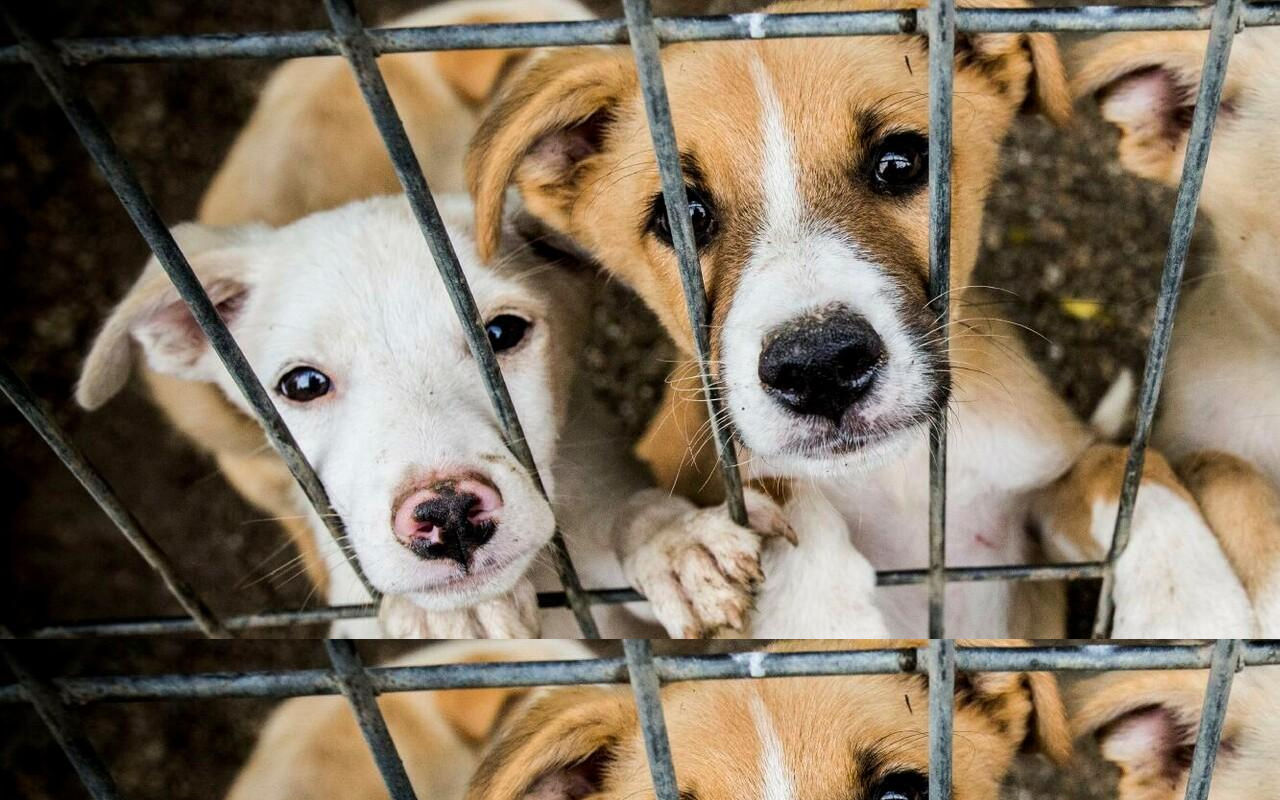
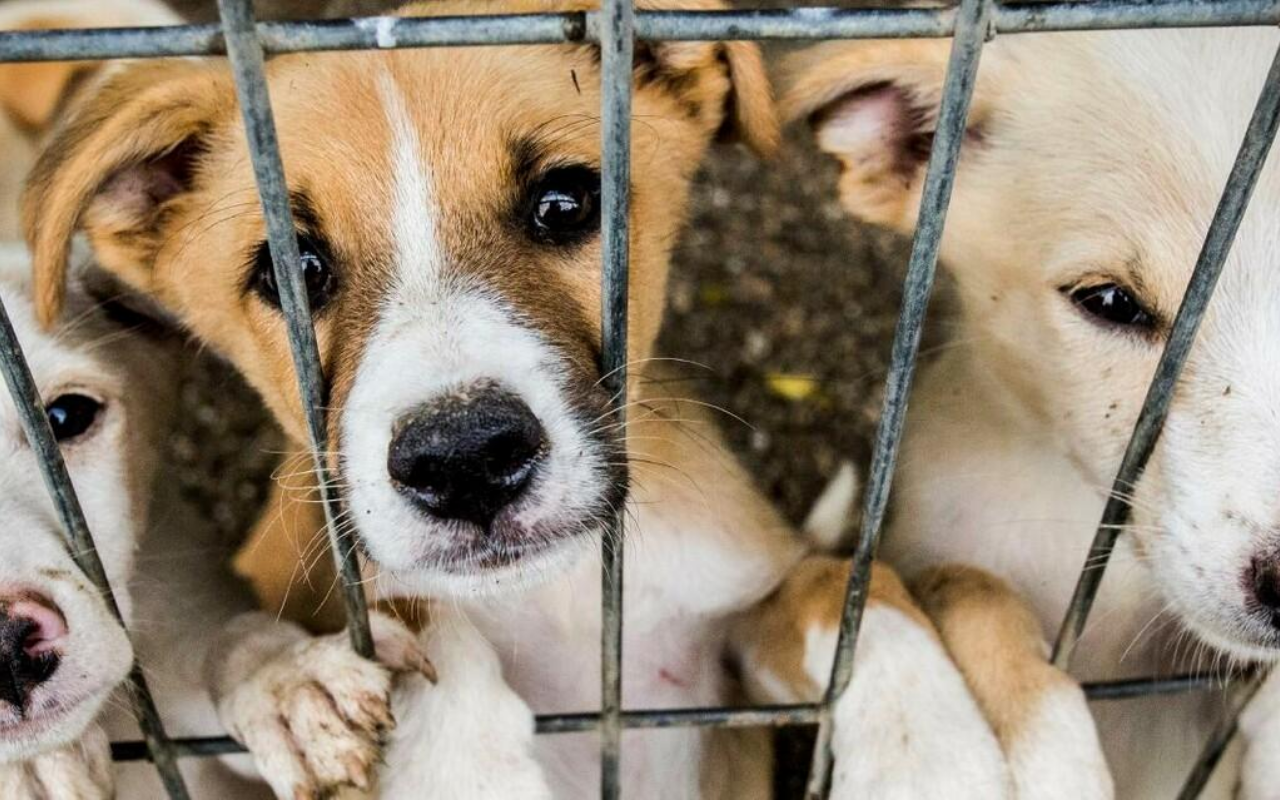
Before and after one commit to YPD-HG/react-pet-adoption, a React (Vite) app: page / in a window 1280 px wide. Built offline with nearby package versions, Linux system fonts and the light colour scheme.

Commit message:
image size

```diff
--- a/src/styles/App.css
+++ b/src/styles/App.css
@@ -1,7 +1,17 @@
-body{
+body {
     margin: 0px;
     font-family: 'Inter';
-    background-image: url('../../public/images/VIER\ PFOTEN_2016-09-18_081-2000x666-1920x639.jpg');
-    /* background-image: url('../../public/images/VIER\ PFOTEN_2016-09-18_081-2000x666-1920x639.jpg'); */
-    /* background-image: url('../images/VIER\ PFOTEN_2016-09-18_081-2000x666-1920x639.jpg'); */
+    background-image: url('/react-pet-adoption/images/VIER PFOTEN_2016-09-18_081-2000x666-1920x639.jpg');
+    background-size: cover;
+    /* make it stretch/scale */
+    background-position: center;
+    /* keep it centered */
+    background-repeat: no-repeat;
+    /* don’t tile */
+    min-height: 100vh;
 }
+
+
+
+/* background-image: url('../../public/images/VIER\ PFOTEN_2016-09-18_081-2000x666-1920x639.jpg'); */
+/* background-image: url('../images/VIER\ PFOTEN_2016-09-18_081-2000x666-1920x639.jpg'); */
```
